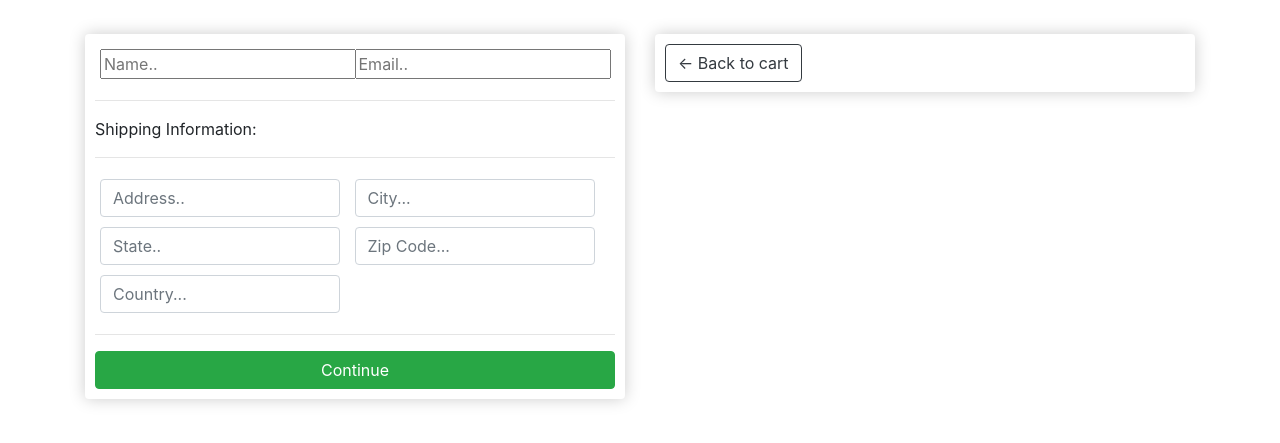
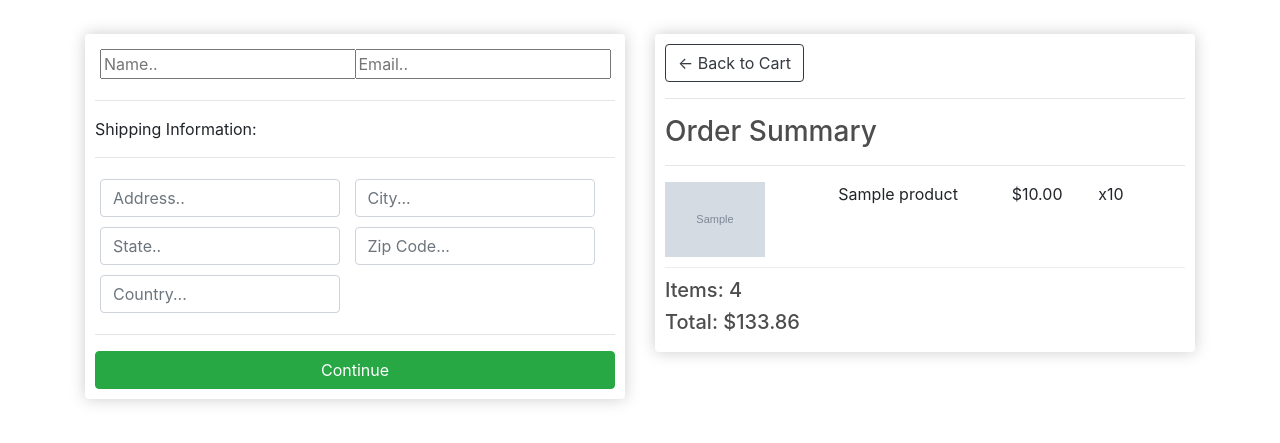
Before and after one commit to AbirRahmanOne/E-shop, a Django app: template store/templates/store/checkout.html in a window 1280 px wide. Shown: the part 57-500 px from the top of the page. Run offline with Django 3.2, Linux system fonts and the light colour scheme; data comes from the database, SQL or seed files in the repository; both versions use the stored data as it was after the commit; tables that the repository leaves empty hold one stand-in row (values such as "Sample post"); the template is opened without the code that fills it: values that come from a table or form of the project are taken from there, most other values are stand-ins (such as "Sample title", 1, 10 or a date in 2020); grey boxes marked "Sample" are stand-in pictures; some libraries are stand-ins or nearby versions.

Commit message:
section 02 update

```diff
--- a/store/models.py
+++ b/store/models.py
@@ -5,7 +5,7 @@ from django.contrib.auth.models import User
 # Create your models here.
 
 class Customer(models.Model):
-    user  = models.OneToOneField(User, on_delete=models.CASCADE, null=True, blank=True)
+    user = models.OneToOneField(User, null=True, blank=True, on_delete=models.CASCADE)
     name  = models.CharField(max_length=200, null=True)
     email = models.CharField(max_length=200, null = True )
 
@@ -38,12 +38,29 @@ class Order(models.Model ):
 
     def __str__(self):
         return str(self.id)
+    @property
+    def get_cart_total(self):
+        orderitems = self.orderitem_set.all()
+        total = sum([item.get_total for item in orderitems])
+        return total
+
+    @property
+    def get_cart_item(self):
+        orderitems = self.orderitem_set.all()
+        total = sum([item.quantity for item in orderitems])
+        return total
+
 
 class OrderItem(models.Model):
     product = models.ForeignKey(Product, on_delete=models.SET_NULL, null= True)
     order = models.ForeignKey(Order, on_delete=models.SET_NULL, null=True)
     quantity = models.IntegerField(default=0, null=True, blank=True)
     date_added = models.DateTimeField(auto_now_add=True )
+
+    @property
+    def get_total(self):
+        total = self.product.price * self.quantity
+        return total
 
 class ShippingAddress(models.Model):
     customer = models.ForeignKey(Customer, on_delete=models.SET_NULL, null=True, blank=True)
--- a/store/templates/store/checkout.html
+++ b/store/templates/store/checkout.html
@@ -52,8 +52,20 @@
     </div>
     <div class="col-lg-6">
         <div class="box-element">
-            <a href="{% url 'cart' %}" class="btn btn-outline-dark">&#x2190; Back to cart</a>
-
+            <a  class="btn btn-outline-dark" href="{% url 'cart' %}">&#x2190; Back to Cart</a>
+            <hr>
+            <h3>Order Summary</h3>
+            <hr>
+            {% for item in items %}
+            <div class="cart-row">
+                <div style="flex:2"><img class="row-image" src="{{item.product.imageURL}}"></div>
+                <div style="flex:2"><p>{{item.product.name}}</p></div>
+                <div style="flex:1"><p>${{item.product.price|floatformat:2}}</p></div>
+                <div style="flex:1"><p>x{{item.quantity}}</p></div>
+            </div>
+            {% endfor %}
+            <h5>Items:   {{order.get_cart_item}}</h5>
+            <h5>Total:   ${{order.get_cart_total|floatformat:2}}</h5>
         </div>
 
     </div>
```
Also changed, not shown: store/templates/store/cart.html (+4 -4 lines), store/views.py (+10 -2 lines), db.sqlite3, 1 other file.
